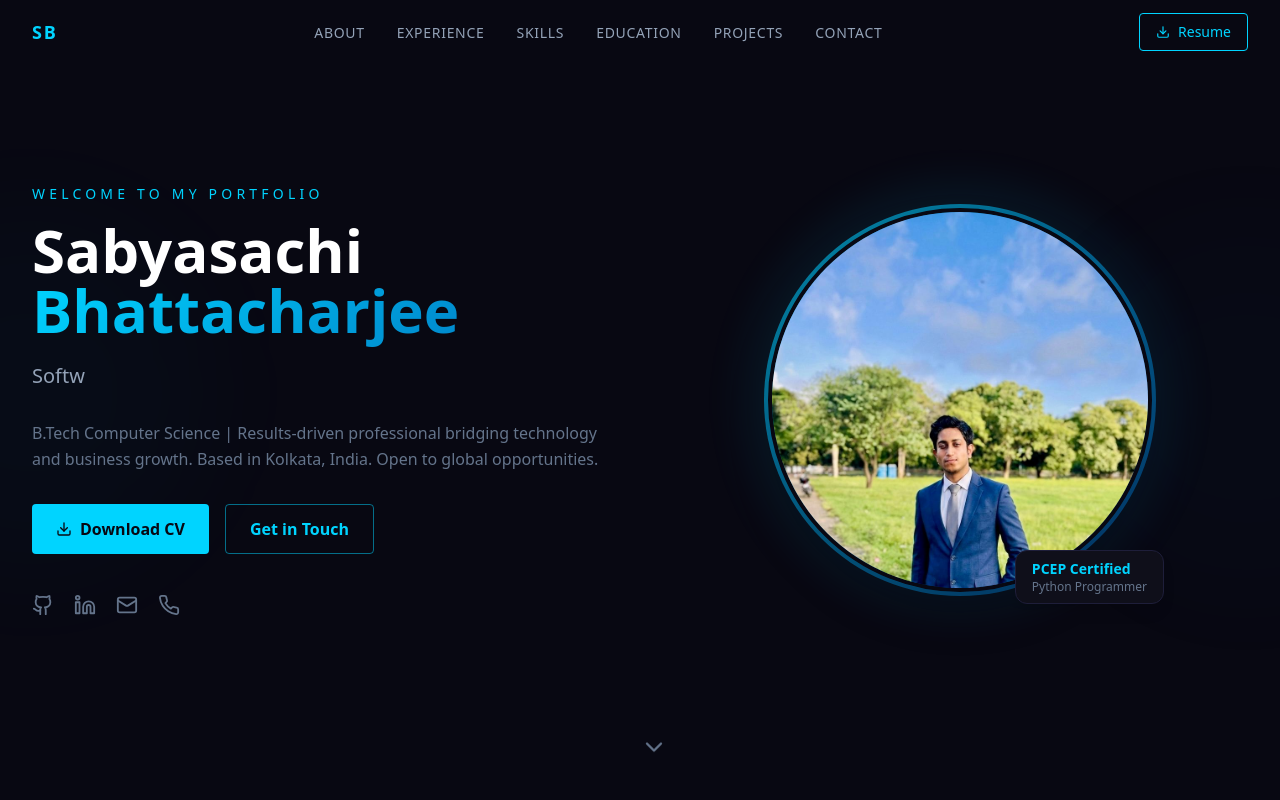
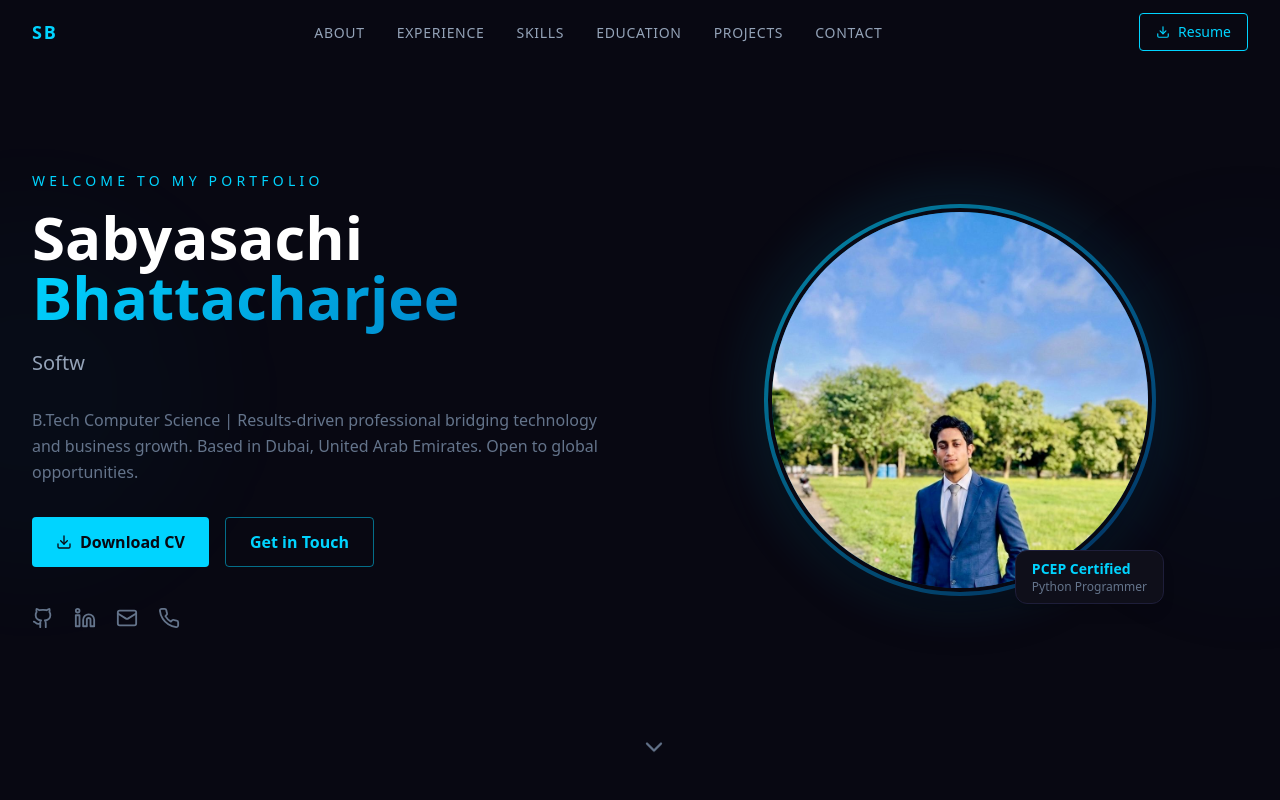
Before and after one commit to sabyasachi-arya/Portfolio_Sabyasachi, a React (Vite) app: page / in a window 1280 px wide. Shown: the top 800 px of the page. Built offline with nearby package versions, Linux system fonts and the light colour scheme.

Commit message:
Update location from Kolkata to Dubai

```diff
--- a/src/components/Hero.tsx
+++ b/src/components/Hero.tsx
@@ -78,7 +78,7 @@ export default function Hero() {
 
           <p className="text-[#64748b] text-base leading-relaxed max-w-xl mb-8 animate-fade-in-up" style={{ animationDelay: '0.3s' }}>
             B.Tech Computer Science | Results-driven professional bridging technology and business growth.
-            Based in Kolkata, India. Open to global opportunities.
+            Based in Dubai, United Arab Emirates. Open to global opportunities.
           </p>
 
           <div className="flex flex-wrap gap-4 mb-10 animate-fade-in-up" style={{ animationDelay: '0.4s' }}>
```
